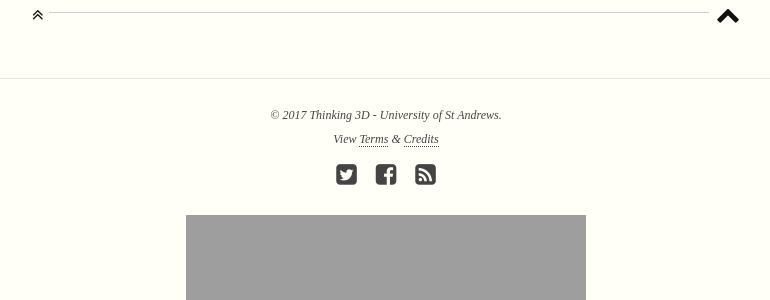
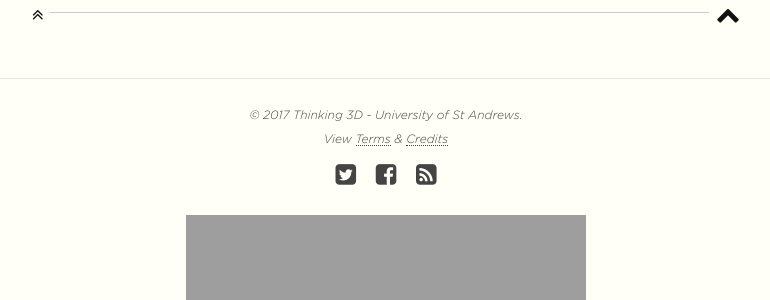
Before and after one commit to carlocorsato/carlocorsato.github.io-test, a Jekyll site: the page built from _pages/home.md, in a window 1280 px wide. Shown: the part 2870-3170 px from the top of the page, without its empty margins (254-1024 px from the left). Built offline with Jekyll 4.4.1, drawn with Linux system fonts in a browser that asks for light colours; nearby versions of some CDN libraries.

Commit message:
footer font

```diff
--- a/_sass/_footer.scss
+++ b/_sass/_footer.scss
@@ -6,7 +6,7 @@
   @include clearfix;
   margin: 2em auto;
   text-align: center;
-  font-family: Gotham Book;
+  font-family: $base-font;
   @include font-size(12);
   font-style: italic;
   color: lighten($text-color,20);
```
